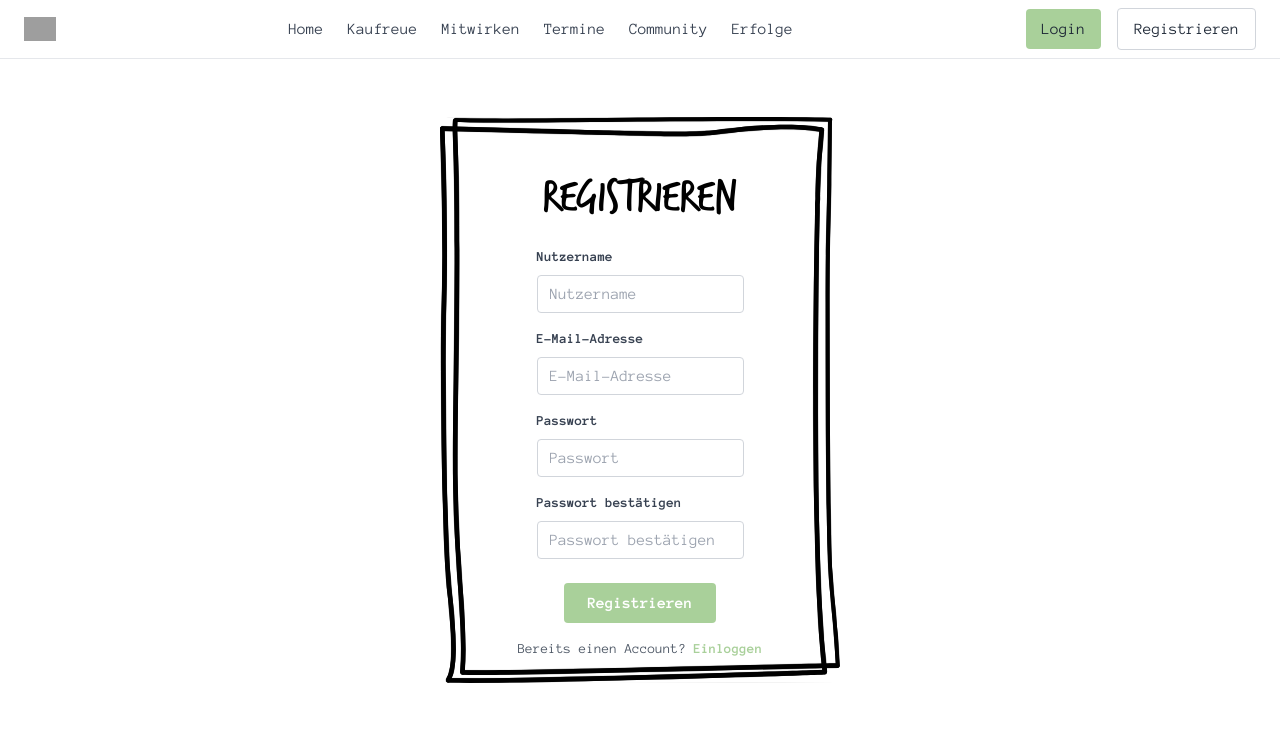
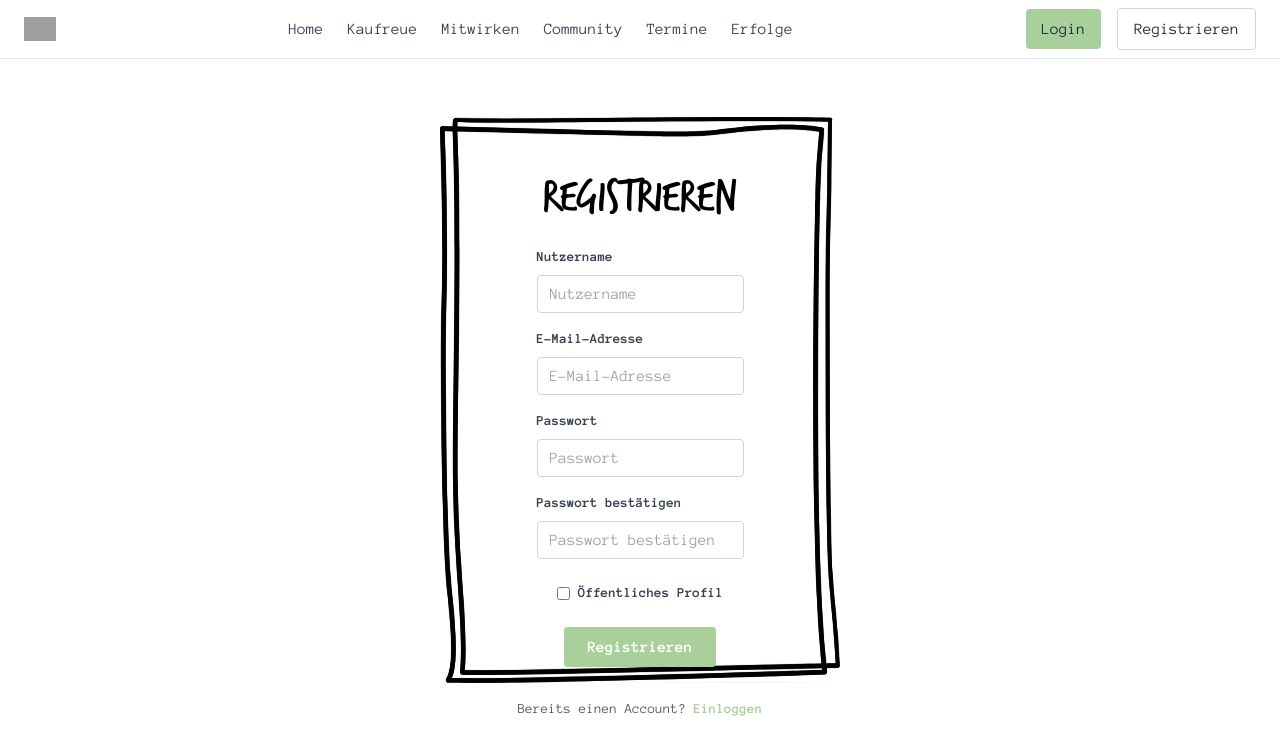
Before and after one commit to Veweevil/DMWT_Gruppe_3_Consumerlessm, a Next.js app: page /Register in a window 1280 px wide. Shown: the top 754 px of the page. Built offline with nearby package versions, Linux system fonts and the light colour scheme; grey boxes are pictures that could not be loaded.

Commit message:
ÖffentlichvsPrivat abfrage bei registrieren

```diff
--- a/src/app/Register/page.js
+++ b/src/app/Register/page.js
@@ -1,4 +1,5 @@
 'use client';
+
 import { useState } from 'react';
 import Header from "../components/Header";
 
@@ -7,16 +8,18 @@ export default function Registrierung() {
         nutzername: '',
         email: '',
         passwort: '',
-        confirmPassword: ''
+        confirmPassword: '',
+        öffentlich: false, // Standardmäßig privat
     });
 
     const handleChange = (e) => {
-        setFormData({ ...formData, [e.target.id]: e.target.value });
+        const { id, value, type, checked } = e.target;
+        setFormData({ ...formData, [id]: type === 'checkbox' ? checked : value });
     };
 
     const handleSubmit = async (e) => {
         e.preventDefault();
-        const { nutzername, email, passwort, confirmPassword } = formData;
+        const { nutzername, email, passwort, confirmPassword, öffentlich } = formData;
 
         if (passwort !== confirmPassword) {
             alert('Passwörter stimmen nicht überein.');
@@ -27,7 +30,7 @@ export default function Registrierung() {
             const response = await fetch('/api/register', {
                 method: 'POST',
                 headers: { 'Content-Type': 'application/json' },
-                body: JSON.stringify({ nutzername, email, passwort }),
+                body: JSON.stringify({ nutzername, email, passwort, öffentlich }),
             });
 
             const data = await response.json();
@@ -121,15 +124,28 @@ export default function Registrierung() {
                             />
                         </div>
 
+                        <div className="mb-6 flex items-center">
+                            <input
+                                id="öffentlich"
+                                type="checkbox"
+                                checked={formData.öffentlich}
+                                onChange={handleChange}
+                                className="mr-2"
+                            />
+                            <label htmlFor="öffentlich" className="text-gray-700 text-sm font-bold">
+                                Öffentliches Profil
+                            </label>
+                        </div>
+
                         <button
                             type="submit"
-                            className="bg-[#A9D09A] hover:bg-[#90B883] text-white font-bold py-2 px-6 rounded focus:outline-none"
+                            className="bg-[#A9D09A] hover:bg-[#90B883] text-white font-bold py-2 px-6 rounded focus:outline-none mt-[-10]"
                         >
                             Registrieren
                         </button>
                     </form>
 
-                    <div className="mt-4">
+                    <div className="mt-8">
                         <p className="text-sm text-gray-600">
                             Bereits einen Account?{' '}
                             <button
--- a/src/app/api/register/route.js
+++ b/src/app/api/register/route.js
@@ -10,8 +10,8 @@ const sql = postgres({
 
 export async function POST(req) {
     try {
-        const { nutzername, email, passwort } = await req.json(); //Extrahiert die Anfrage-Daten aus dem Anfragekörper
-        console.log('Daten empfangen:', { nutzername, email, passwort });
+        const { nutzername, email, passwort, öffentlich } = await req.json(); // Extrahiert auch den Wert "öffentlich"
+        console.log('Daten empfangen:', { nutzername, email, passwort, öffentlich });
 
         if (!nutzername || !email || !passwort) {
             return new Response(
@@ -20,10 +20,10 @@ export async function POST(req) {
             );
         }
 
-        //Neuen Benutzer in die Datenbank einfügen
+        // Neuen Benutzer in die Datenbank einfügen, einschließlich des Werts "öffentlich"
         await sql`
-            INSERT INTO "LoginDaten" (nutzername, email, passwort, created_at)
-            VALUES (${nutzername}, ${email}, ${passwort}, NOW())
+            INSERT INTO "LoginDaten" (nutzername, email, passwort, öffentlich, created_at)
+            VALUES (${nutzername}, ${email}, ${passwort}, ${öffentlich}, NOW())
         `;
 
         return new Response(
@@ -31,7 +31,7 @@ export async function POST(req) {
             { status: 201 }
         );
     } catch (error) {
-        //Fehlerbehandlung
+        // Fehlerbehandlung
         console.error('Fehler bei der Registrierung:', error);
         return new Response(
             JSON.stringify({ message: 'Fehler bei der Registrierung.', error: error.message }),
--- a/src/app/components/Header.js
+++ b/src/app/components/Header.js
@@ -1,16 +1,9 @@
 'use client';
 import Link from 'next/link';
 import { useAuth } from '../../context/AuthContext';
-import { useState } from 'react';
 
 export default function Header() {
     const { isLoggedIn, logout } = useAuth(); // Zugriff auf Login-Status und Logout-Funktion
-    const [isPublic, setIsPublic] = useState(true); // Zustand für den Öffentlich/Nicht-öffentlich-Switch
-
-    const toggleVisibility = () => {
-        setIsPublic((prev) => !prev);
-        // Optional: Hier kannst du eine API oder Funktion hinzufügen, um den Status zu speichern.
-    };
 
     return (
         <div className="navbar flex items-center justify-between bg-white px-6 py-2 border-b border-gray-200 fixed top-0 left-0 w-full z-50">
@@ -30,9 +23,7 @@ export default function Header() {
                 <li>
                     <Link href="/#what-you-can-do-section" className="text-gray-700 hover:text-black">Mitwirken</Link>
                 </li>
-                <li>
-                    <Link href="/#calendar-section" className="text-gray-700 hover:text-black">Termine</Link>
-                </li>
+
                 {!isLoggedIn ? (
                     <li>
                         <Link href="/#community-section" className="text-gray-700 hover:text-black">Community</Link>
@@ -43,6 +34,9 @@ export default function Header() {
                     </li>
                 )}
                 <li>
+                    <Link href="/#calendar-section" className="text-gray-700 hover:text-black">Termine</Link>
+                </li>
+                <li>
                     <Link href="/comments" className="text-gray-700 hover:text-black">Erfolge</Link>
                 </li>
             </ul>
@@ -51,35 +45,12 @@ export default function Header() {
             <div className="auth-buttons flex items-center space-x-4">
                 {isLoggedIn && (
                     <>
-                       <div className="flex items-center space-x-4">
-    {/* Öffentlich/Nicht öffentlich Switch */}
-    <div className="flex items-center">
-        <label
-            htmlFor="visibility-switch"
-            className="relative inline-flex items-center cursor-pointer"
-        >
-            <input
-                type="checkbox"
-                id="visibility-switch"
-                className="sr-only peer"
-                checked={isPublic}
-                onChange={toggleVisibility}
-            />
-            <div className="w-10 h-5 bg-gray-300 rounded-full peer peer-focus:ring-2 peer-focus:ring-[#A9D09A] peer-checked:bg-[#A9D09A] transition-all duration-300"></div>
-            <div className="absolute top-0.5 left-0.5 w-4 h-4 bg-white rounded-full shadow-md peer-checked:translate-x-5 transition-transform duration-300"></div>
-        </label>
-        <span className="ml-3 text-sm font-anonymous-pro text-gray-800">
-            {isPublic ? 'Öffentlich' : 'Privat'}
-        </span>
-    </div>
-    {/* Logout-Button */}
                         <button
                             onClick={logout}
                             className="bg-red-500 hover:bg-red-600 text-white px-4 py-2 rounded"
                         >
                             Logout
                         </button>
-</div>
                     </>
                 )}
                 {!isLoggedIn && (
--- a/src/app/page.js
+++ b/src/app/page.js
@@ -20,8 +20,8 @@ export default function Home() {
         <div> <Hero/> </div>
         <div id="kaufreue-section"> <Kaufreue/> </div>
         <div id="what-you-can-do-section"><WhatYouCanDo/></div>
+        {!isLoggedIn && <div> <Community /> </div>}
         <div id="calendar-section"> <Calendar /> </div>
-        {!isLoggedIn && <div> <Community /> </div>}
         <div><Footer/></div>
     </div>
   );
```
Also changed, not shown: src/app/components/Hero.js (+24 -25 lines). Lines whose indentation alone changed are shown as unchanged.
